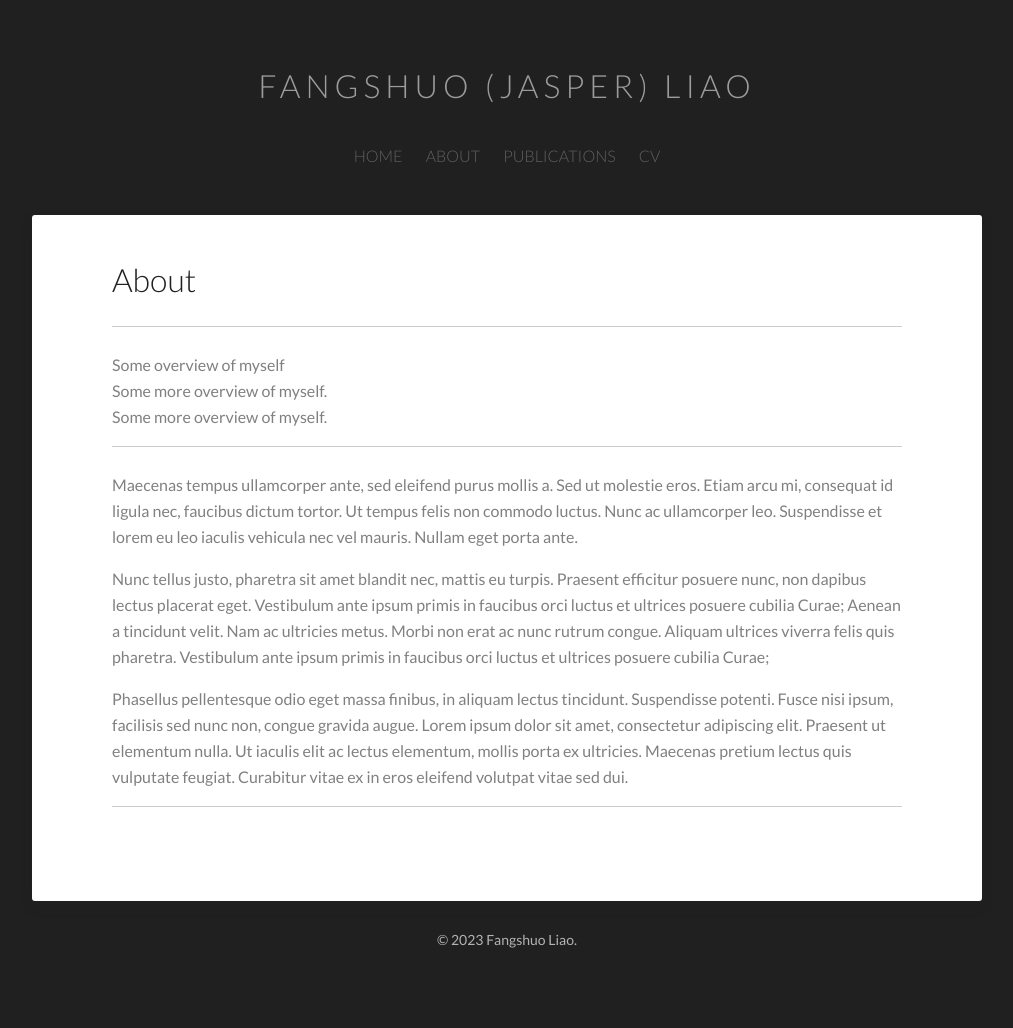
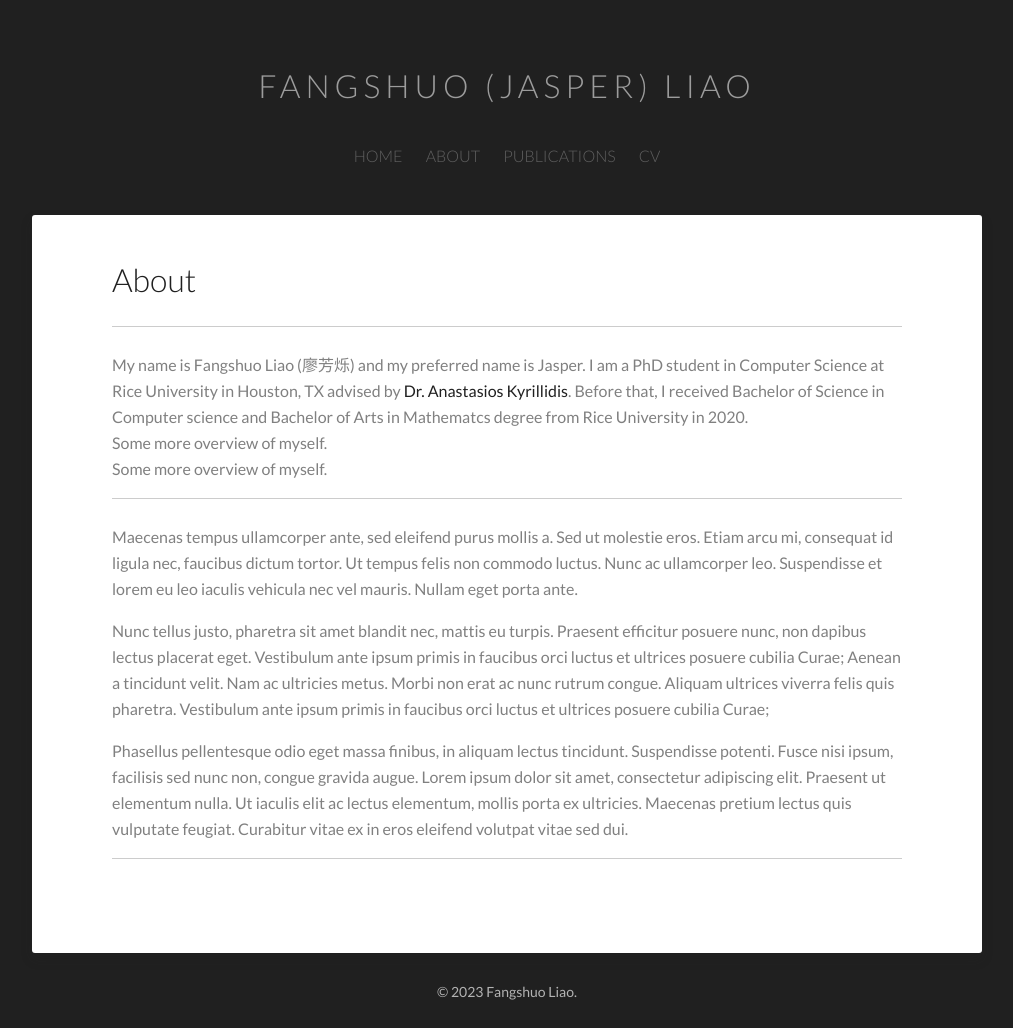
Before and after one commit to JasperLiao/JasperLiao.github.io, a Jekyll site: the page built from about/index.md, in a window 1280 px wide. Shown: the whole page, without its empty margins (133-1146 px from the left). Built offline with Jekyll 4.4.1, drawn with Linux system fonts in a browser that asks for light colours; before the commit the page ends 976 px from its top, so only the background shows below that.

Commit message:
adding about

```diff
--- a/about/index.md
+++ b/about/index.md
@@ -3,7 +3,7 @@ layout: post
 title: About
 ---
 <p>
-Some overview of myself
+My name is Fangshuo Liao (廖芳烁) and my preferred name is Jasper. I am a PhD student in Computer Science at Rice University in Houston, TX advised by <a href="https://akyrillidis.github.io/about/">Dr. Anastasios Kyrillidis</a>. Before that, I received Bachelor of Science in Computer science and Bachelor of Arts in Mathematcs degree from Rice University in 2020.
 <br>
 Some more overview of myself.
 <br>
```
